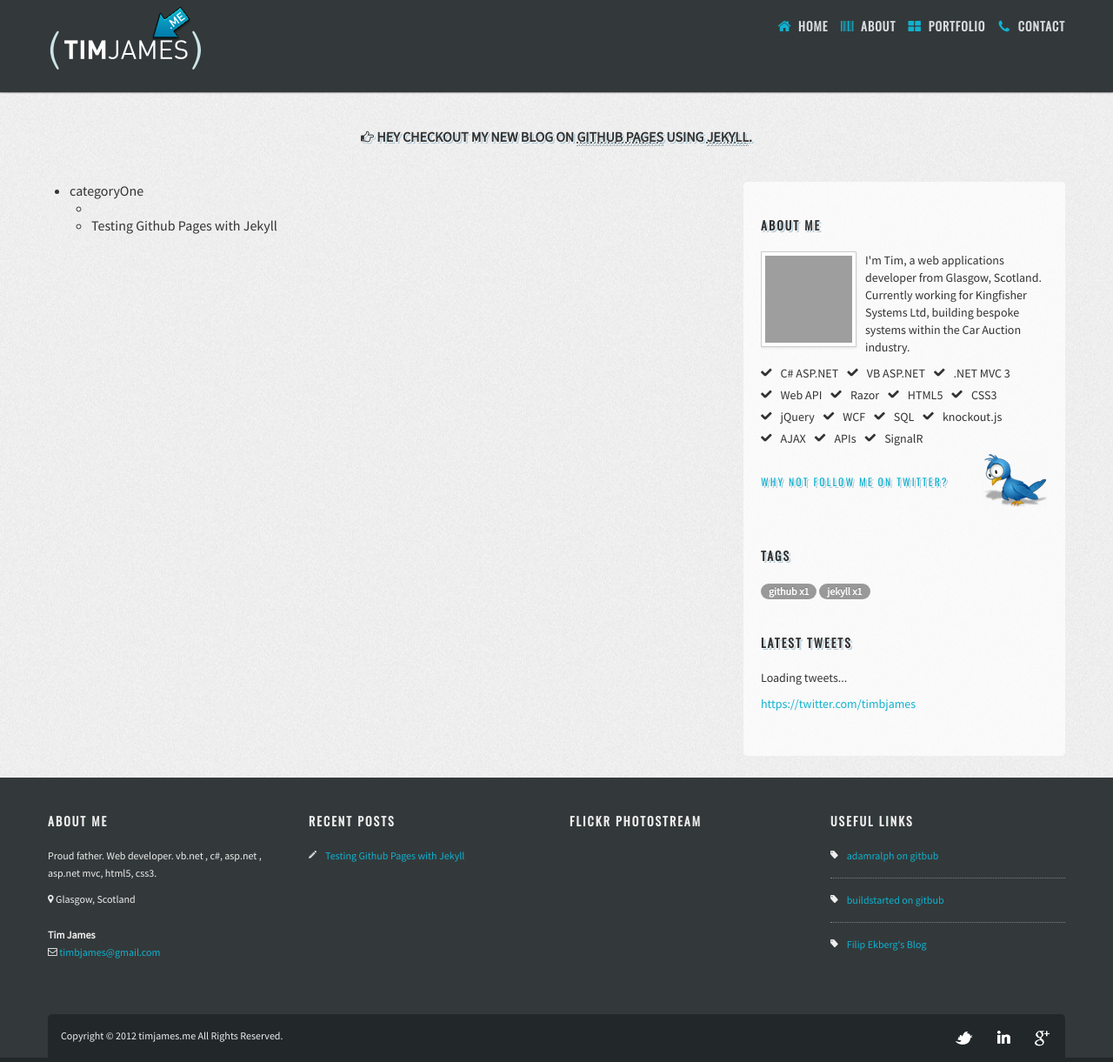
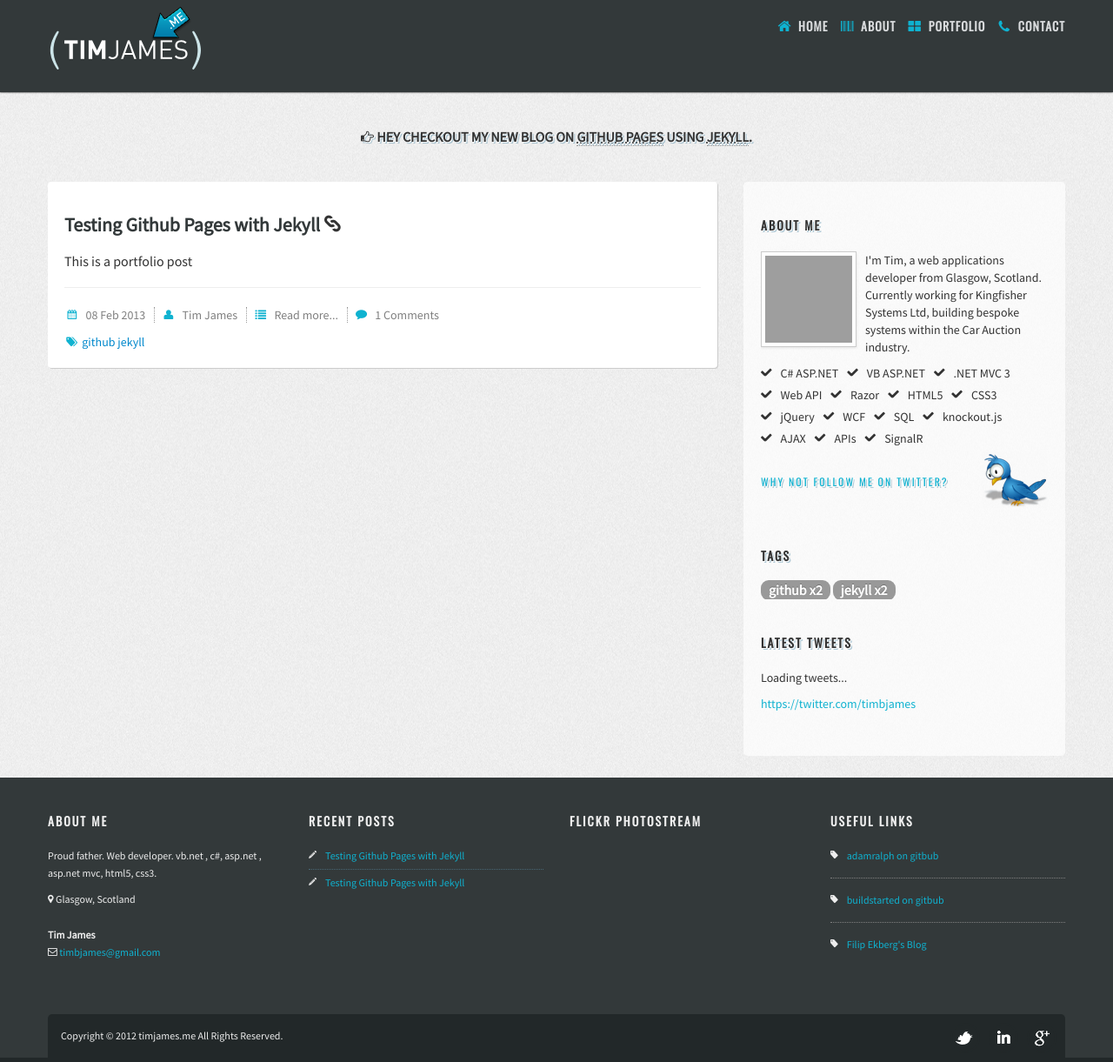
Before and after one commit to timbjames/timbjames.github.com, a Jekyll site: the page built from portfolio.html, in a window 1280 px wide and 1221 px high. Shown: the whole window at 87% size. Built offline with Jekyll 4.4.1, drawn with Linux system fonts in a browser that asks for light colours; nearby versions of some CDN libraries; some web fonts are replaced; Markdown is read by kramdown in place of the engine named in the settings; grey boxes are pictures that could not be loaded.

Commit message:
testing blog vs portfolio

```diff
--- a/_posts/2013-02-06-testing-out-github-pages-and-jekyll.md
+++ b/_posts/2013-02-06-testing-out-github-pages-and-jekyll.md
@@ -6,7 +6,7 @@
 tags:
 - github
 - jekyll
-category: categoryOne
+category: blog
 ---
 
 This is loaded as the Blog Post excert.
--- /dev/null
+++ b/_posts/2013-02-08-testing-blog-vs-portfolio.md
@@ -0,0 +1,18 @@
+---
+layout: post
+title: Testing Github Pages with Jekyll
+location: Glasgow
+author: Tim James
+tags:
+- github
+- jekyll
+category: portfolio
+---
+
+This is a portfolio post
+
+<!--excerpt-->
+
+##Portfolio Content
+
+This is loaded when viewing the full page.
--- a/js/script.js
+++ b/js/script.js
@@ -34,7 +34,7 @@
               $li.appendTo("#flickr-feed");
               //<li><a href="" title=""><img alt="Flickr" src="/img/6795452380_3ffa150da3_s.jpg"></a></li>
               //$("<img/>").attr("src", item.media.m).appendTo("#flickr-feed");
-              if (i == 12) return false;
+              if (i == 11) return false;
           });
       });
 
--- a/portfolio.html
+++ b/portfolio.html
@@ -1,27 +1,33 @@
 ---
 layout: layout
-title: tim james portolio
+title: tim james portfolio
 ---
-<ul>
+{% for post in site.categories.portfolio limit:10 %}
 
-    {% for category in site.categories %}
+<div class="post-wrapper">
 
-    <li>{{ category[0] }}
+  <h3><a href="{{ post.url | remove:'.html' }}" class="post-title">{{ post.title }}</a> <i class="icon-link"></i></h3>
 
-        <ul>
+  {{ post.content | split:'<!--excerpt-->' | first }}
 
-            {% for posts in category %}
+  <hr>
 
-              {% for post in posts %}
-                <li>{{ post.title }}</li>
-              {% endfor %}
+    <ul class="meta">
+	    <li class="post-date"><i class="icon-calendar"></i><a href="">{{ post.date | date_to_string }}</a></li>
+        <li><i class="icon-user"></i><a href="" title="Posts by admin" rel="author">{{ post.author }}</a></li>
+        <li><i class="icon-list"></i><a href="{{ post.url | remove:'.html' | append:'/#more' }}">Read more...</a><!--<a href="" title="View all posts in link" rel="category tag">Link</a>--></li>
+        <li><i class="icon-comment"></i><a href="">1 Comments</a></li>
+    </ul>
 
-            {% endfor %}
+    <ul class="tags">
+        <li class="tags-list">
+          <i class="icon-tags"></i>
+          {% for tag in post.tags %}
+          <a href="/tags/#{{ tag }}" rel="tag">{{ tag }}</a>
+          {% endfor %}
+        </li>
+    </ul>
 
-        </ul>
+</div>
 
-    </li>
-
-  {% endfor %}
-
-</ul>
+{% endfor %}
```
Also changed, not shown: index.html (+1 -14 lines).
